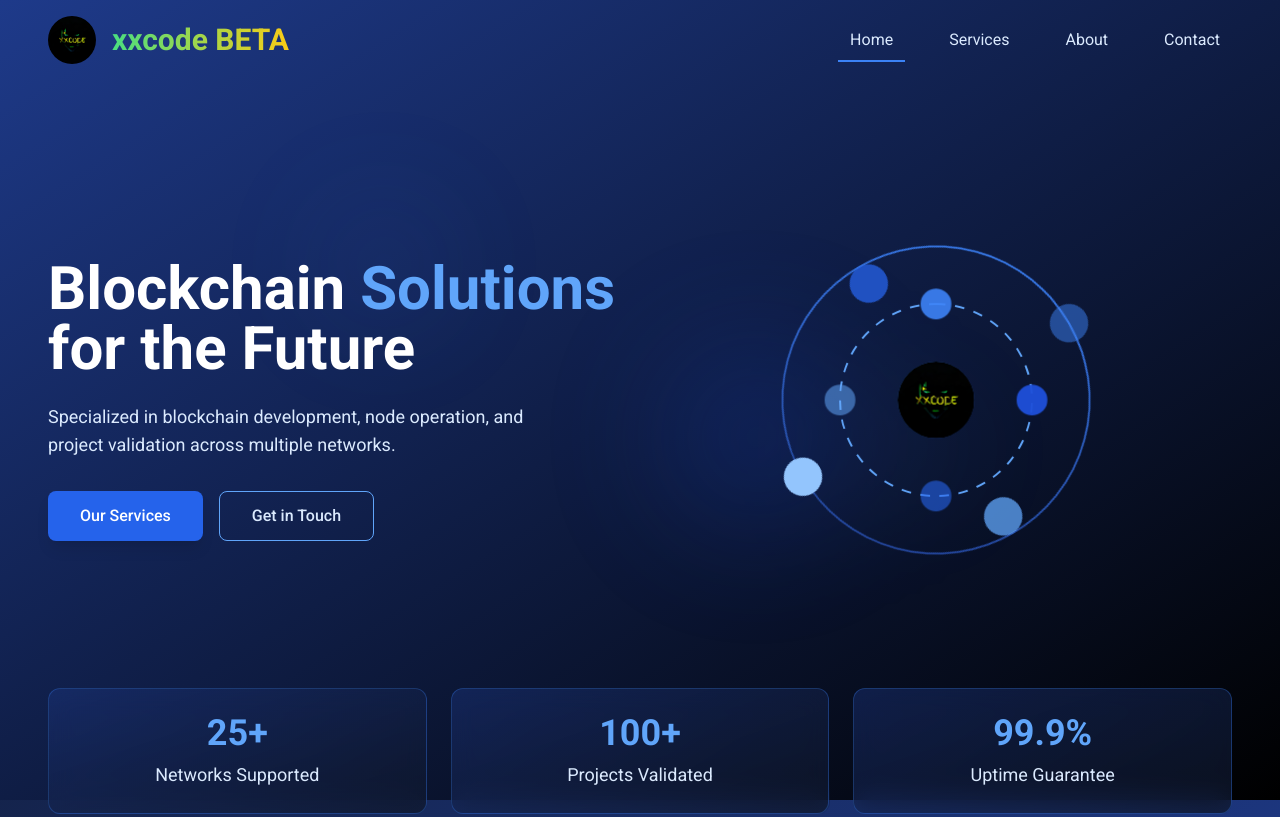
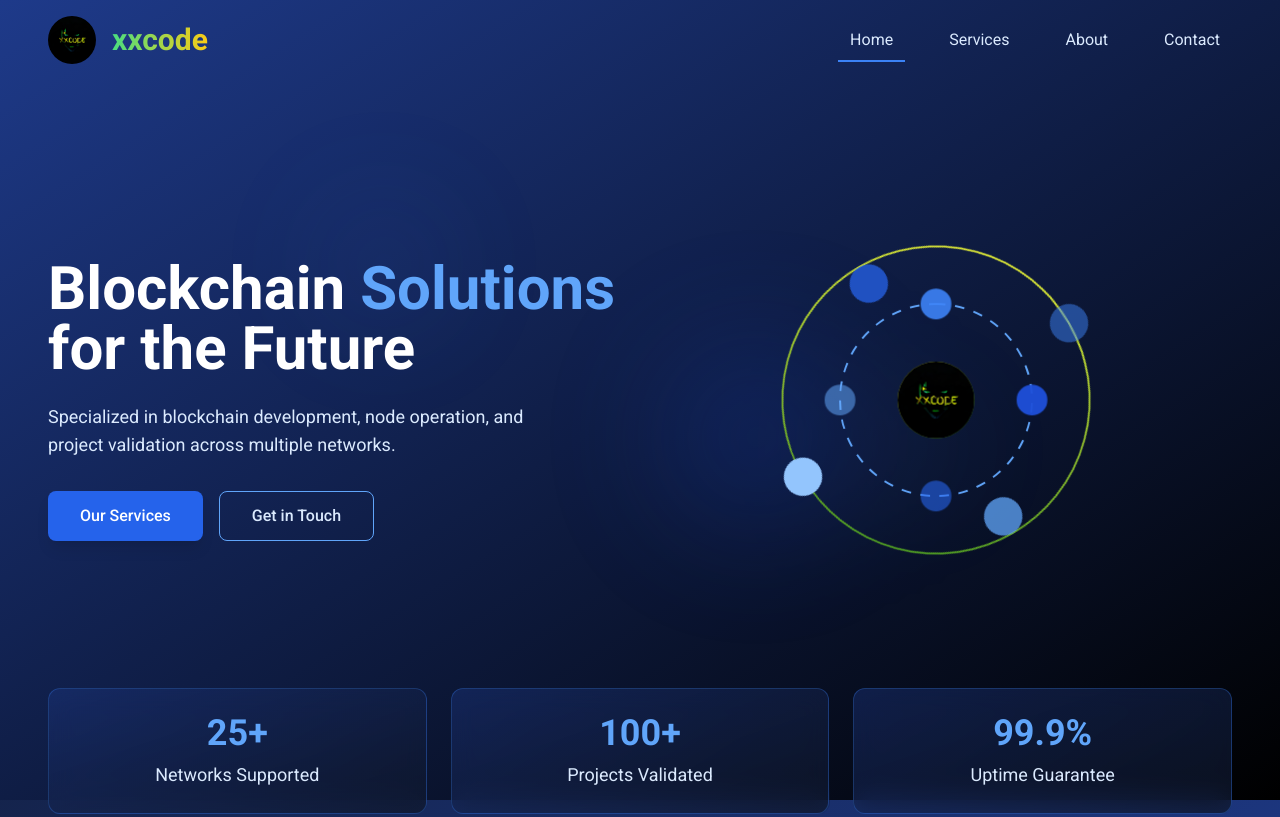
Before and after one commit to xxcode2/xxcode, a website: page public/index.html in a window 1280 px wide. Shown: the top 817 px of the page. Drawn offline with Linux system fonts and the light colour scheme.

Commit message:
Update index.html

```diff
--- a/public/index.html
+++ b/public/index.html
@@ -3,7 +3,7 @@
 <head>
     <meta charset="UTF-8">
     <meta name="viewport" content="width=device-width, initial-scale=1.0">
-    <title>xxcode</title>
+    <title>xxcode Portfolio</title>
     <link href="https://fonts.googleapis.com/css2?family=Orbitron:wght@400;500;600;700&family=Roboto:wght@300;400;500;700&display=swap" rel="stylesheet">
     <link rel="stylesheet" href="styles.css">
 </head>
@@ -25,7 +25,7 @@
                 <div class="w-12 h-12 rounded-full overflow-hidden mr-4">
                     <img src="/images/logos/xxcode.png" alt="xxcode Logo" class="w-full h-full object-cover rounded-full">
                 </div>
-                <h1 class="logo-font text-3xl font-bold" style="background: linear-gradient(to right, #4ade80, #facc15); -webkit-background-clip: text; -webkit-text-fill-color: transparent;">xxcode BETA</h1>
+                <h1 class="logo-font text-3xl font-bold" style="background: linear-gradient(to right, #4ade80, #facc15); -webkit-background-clip: text; -webkit-text-fill-color: transparent;">xxcode</h1>
             </div>
             <nav class="flex space-x-1 md:space-x-8">
                 <button onclick="showSection('home')" class="nav-link px-3 py-2 text-blue-100 hover:text-white active">Home</button>
@@ -62,8 +62,8 @@
                         <svg viewBox="0 0 200 200" class="w-full h-full">
                             <defs>
                                 <linearGradient id="grad1" x1="0%" y1="0%" x2="100%" y2="100%">
-                                    <stop offset="0%" style="stop-color:#3b82f6;stop-opacity:1" />
-                                    <stop offset="100%" style="stop-color:#1e3a8a;stop-opacity:1" />
+                                    <stop offset="0%" style="stop-color:#f6f33b;stop-opacity:1" />
+                                    <stop offset="100%" style="stop-color:#308a1e;stop-opacity:1" />
                                 </linearGradient>
                                 <clipPath id="circleClip">
                                     <circle cx="100" cy="100" r="20" />
@@ -134,6 +134,7 @@
                 <div class="grid grid-cols-1 md:grid-cols-3 gap-6">
                     <!-- Project 1 -->
                     <div class="project-card gradient-card rounded-xl p-6 flex flex-col items-center">
+                        <a href="/planq/index.html" class="w-full h-full flex flex-col items-center">
                             <div class="w-20 h-20 mb-4 flex items-center justify-center project-logo">
                                 <svg viewBox="0 0 100 100" class="w-full h-full">
                                     <circle cx="50" cy="50" r="45" fill="#1A1A2E" />
@@ -150,6 +151,7 @@
                             <div class="mt-auto">
                                 <span class="px-3 py-1 bg-blue-900/50 text-blue-300 rounded-full text-sm">Active Validator</span>
                             </div>
+                        </a>
                     </div>
 
                     <!-- Project 2 -->
```
Lines whose indentation alone changed are shown as unchanged.
